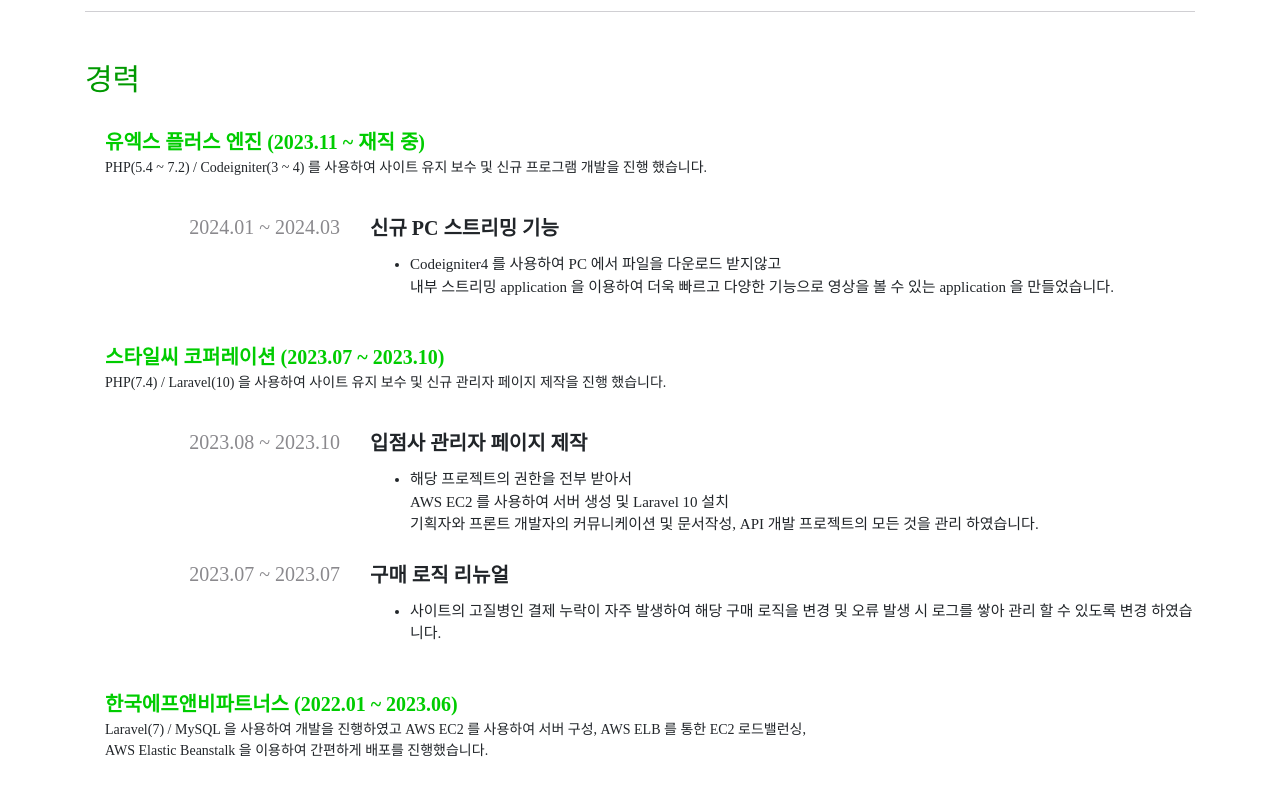
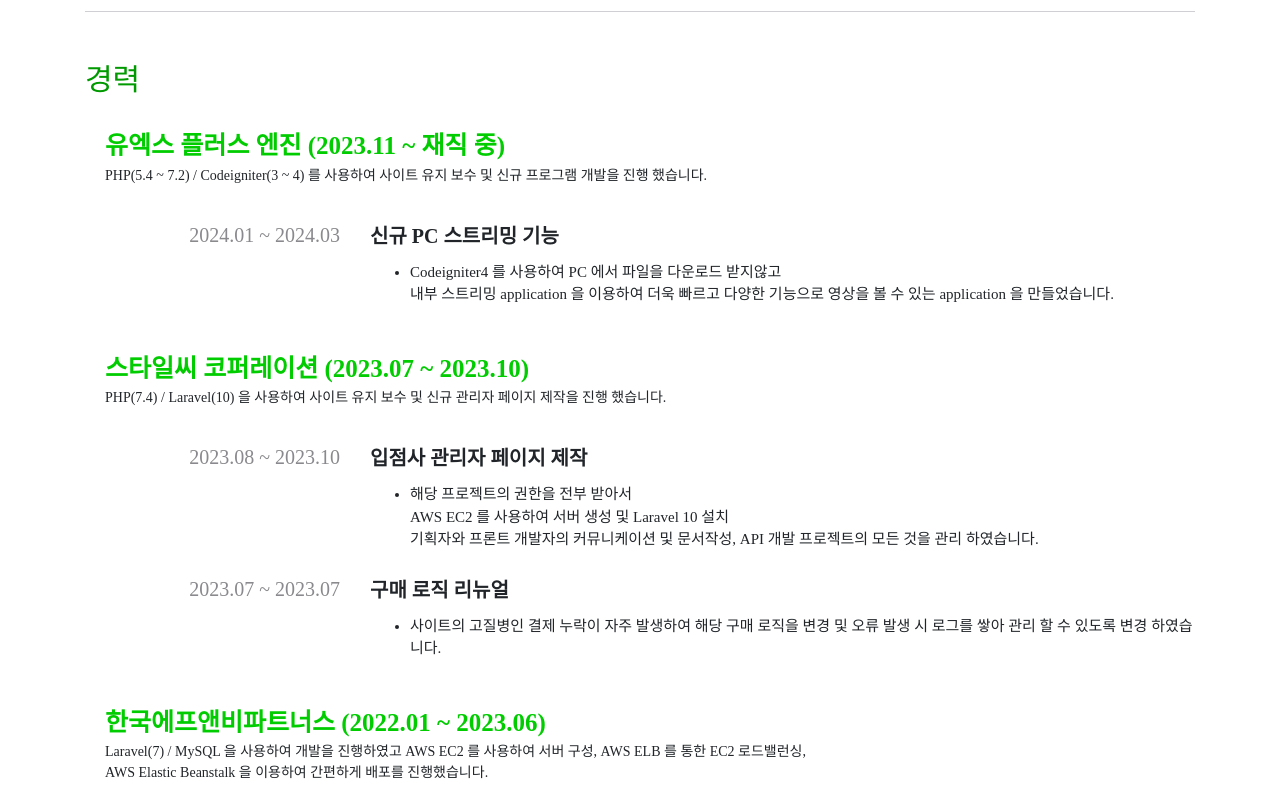
Before and after one commit to qoaudgns/iammh, a plain HTML site: page index.html in a window 1280 px wide. Shown: the part 780-1568 px from the top of the page. Drawn offline with Linux system fonts and the light colour scheme; a web font is replaced by a local one.

Commit message:
이력서 최신화

```diff
--- a/index.html
+++ b/index.html
@@ -49,7 +49,7 @@
 			<div class="row mobile-border"  style="margin-top: 20px; margin-bottom: 20px">
 				<div class="col-sm-12 col-lg-9" style="margin-left: 20px">
 					<div class="con-title">
-						<span class="project-name" style="color: #00CC00">유엑스 플러스 엔진 (2023.11 ~ 재직 중)</span>
+						<span class="project-name" style="color: #00CC00; font-size: 25px">유엑스 플러스 엔진 (2023.11 ~ 재직 중)</span>
 						<br>
 						<span class="project-personnel"> PHP(5.4 ~ 7.2) / Codeigniter(3 ~ 4) 를 사용하여 사이트 유지 보수 및 신규 프로그램 개발을 진행 했습니다.</span>
 					</div>
@@ -76,7 +76,7 @@
 			<div class="row mobile-border"  style="margin-top: 20px; margin-bottom: 20px">
 				<div class="col-sm-12 col-lg-9"  style="margin-left: 20px">
 					<div class="con-title">
-						<span class="project-name" style="color: #00CC00">스타일씨 코퍼레이션 (2023.07 ~ 2023.10)</span>
+						<span class="project-name" style="color: #00CC00; font-size: 25px">스타일씨 코퍼레이션 (2023.07 ~ 2023.10)</span>
 						<br>
 						<span class="project-personnel"> PHP(7.4) / Laravel(10) 을 사용하여 사이트 유지 보수 및 신규 관리자 페이지 제작을 진행 했습니다.</span>
 					</div>
@@ -119,7 +119,7 @@
 			<div class="row mobile-border"  style="margin-top: 20px; margin-bottom: 20px">
 				<div class="col-sm-12 col-lg-9"  style="margin-left: 20px">
 					<div class="con-title">
-						<span class="project-name" style="color: #00CC00">한국에프앤비파트너스 (2022.01 ~ 2023.06)</span>
+						<span class="project-name" style="color: #00CC00; font-size: 25px">한국에프앤비파트너스 (2022.01 ~ 2023.06)</span>
 						<br>
 						<span class="project-personnel"> Laravel(7) / MySQL 을 사용하여 개발을 진행하였고 AWS EC2 를 사용하여 서버 구성, AWS ELB 를 통한 EC2 로드밸런싱,<br>
 							AWS Elastic Beanstalk 을 이용하여 간편하게 배포를 진행했습니다.</span>
@@ -197,7 +197,7 @@
 			<div class="row mobile-border"  style="margin-top: 20px; margin-bottom: 20px">
 				<div class="col-sm-12 col-lg-9"  style="margin-left: 20px">
 					<div class="con-title">
-						<span class="project-name" style="color: #00CC00">테크랩스 (2021.07 ~ 2021.12)</span>
+						<span class="project-name" style="color: #00CC00; font-size: 25px">테크랩스 (2021.07 ~ 2021.12)</span>
 					</div>
 				</div>
 			</div>
@@ -254,7 +254,7 @@
 			<div class="row mobile-border"  style="margin-top: 20px; margin-bottom: 20px">
 				<div class="col-sm-12 col-lg-9"  style="margin-left: 20px">
 					<div class="con-title">
-						<span class="project-name" style="color: #00CC00">엠플렉스 (2019.06 ~ 2021.06)</span>
+						<span class="project-name" style="color: #00CC00; font-size: 25px">엠플렉스 (2019.06 ~ 2021.06)</span>
 					</div>
 				</div>
 			</div>
```
